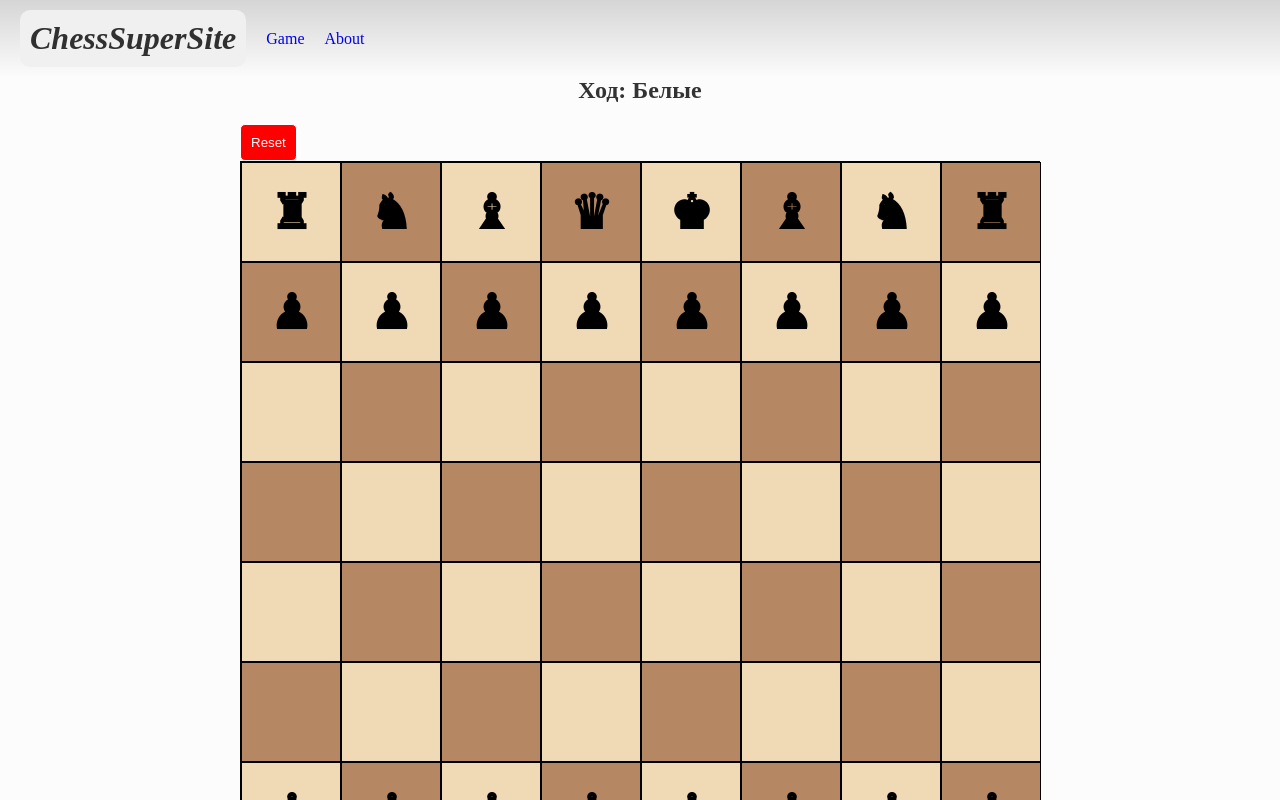
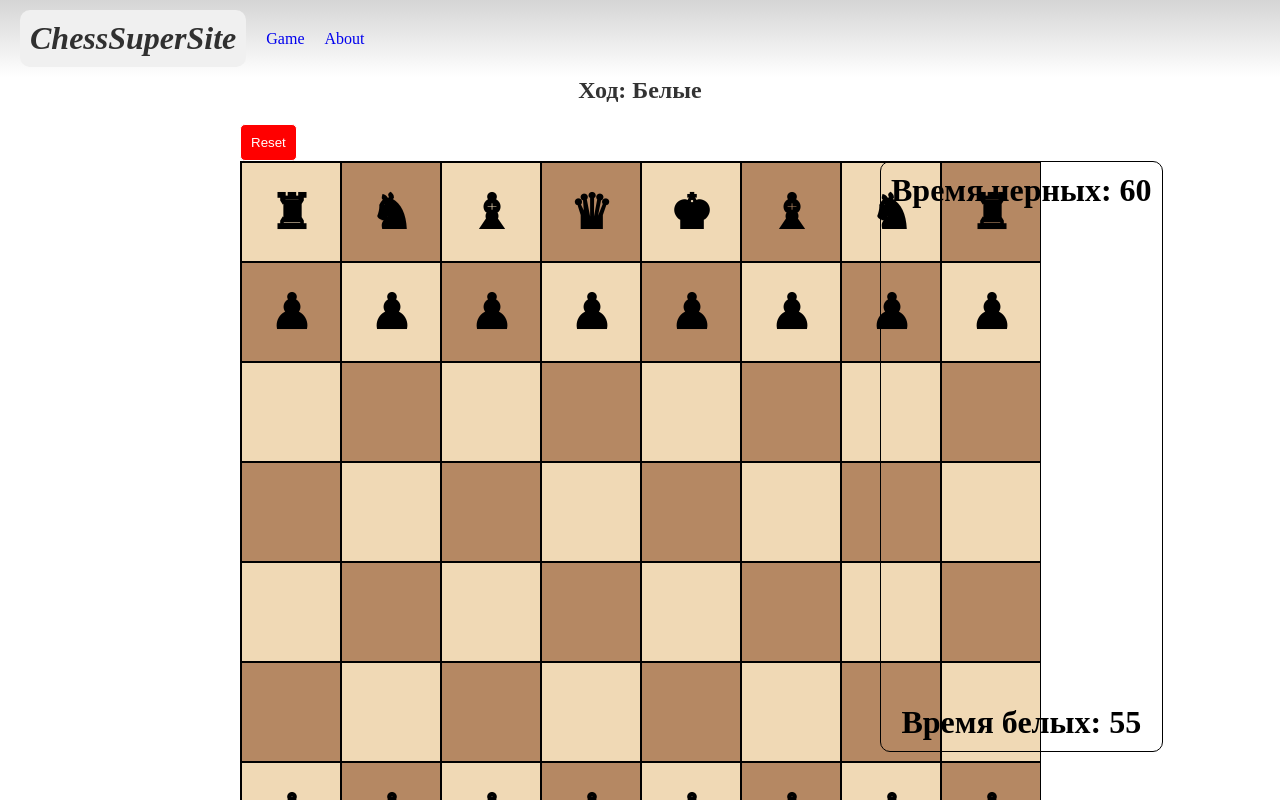
Before and after one commit to Nazhdache4ka/chess, a React (Vite) app: page /game in a window 1280 px wide. Shown: the top 800 px of the page. Built offline with nearby package versions, Linux system fonts and the light colour scheme.

Commit message:
add timer and button to MyBoard

```diff
--- a/src/App.css
+++ b/src/App.css
@@ -5,7 +5,7 @@
 }
 
 .app {
-  background-color: #fcfcfc;
+  background-color: white;
   display: flex;
   flex-direction: column;
   align-items: center;
@@ -15,7 +15,7 @@
 .navbar {
   width: 100%;
   padding: 10px;
-  background: linear-gradient(to top, #fcfcfc, #d5d5d5);
+  background: linear-gradient(to top, white, #d5d5d5);
   display: flex;
   flex-direction: row;
   align-items: center;
--- /dev/null
+++ b/src/components/Button/Button.tsx
@@ -0,0 +1,25 @@
+interface ButtonProps {
+    children: React.ReactNode;
+    onClick: () => void;
+}
+
+function Button({children, onClick}: ButtonProps) {
+    return (
+        <div>
+            <button
+            onClick={onClick}
+            style = {{
+                backgroundColor: 'red',
+                color: 'white',
+                border: '1px solid white',
+                padding: '10px',
+                borderRadius: '5px',
+            }}
+            >
+                {children}
+            </button>
+        </div>
+    )
+}
+
+export default Button;
--- a/src/components/MyBoard/MyBoard.tsx
+++ b/src/components/MyBoard/MyBoard.tsx
@@ -1,14 +1,15 @@
 import MyCell from '../MyCell/MyCell';
 import styles from './MyBoard.module.css';
+import Button from '../Button/Button';
 import { type IChessBoardElement, ChessPieceTeam } from '../../interfaces';
 import { useChessGame } from '../../hooks/use-chess-game';
 import { useHighlightedElements } from '../../hooks/use-highlighted-elements';
 import { useChessClickHandler } from '../../hooks/use-chess-click-handler';
 import { useSelectedElementCoordinates } from '../../hooks/use-selected-element-coordinates';
+import Timer from '../Timer/Timer';
 
 function MyBoard() {
-
-    const {elements, selectedId, currentPlayer, isCheck, castleRights, isCheckmateState, setSelectedId, handleMove, resetGame} = useChessGame();
+    const {elements, selectedId, currentPlayer, isCheck, castleRights, isCheckmateState, whiteTime, blackTime, setSelectedId, handleMove, resetGame} = useChessGame();
     const {selectedElement, selectedElementRow, selectedElementColumn} = useSelectedElementCoordinates(elements, selectedId);
     const {highlightedElements} = useHighlightedElements(elements, selectedElement, selectedElementRow, selectedElementColumn, currentPlayer, castleRights, isCheck);
     const {handleClick} = useChessClickHandler(selectedId, currentPlayer, selectedElement, highlightedElements, isCheckmateState, setSelectedId, handleMove);
@@ -18,21 +19,16 @@ function MyBoard() {
             <div className={styles.gameInfo}>
                 <h2>Ход: {currentPlayer === ChessPieceTeam.WHITE ? 'Белые' : 'Черные'}</h2>
                 {isCheckmateState ? <h3 style={{color: 'red', margin: '10px 0', display: 'inline-block'}}>Шах и мат!</h3> : isCheck && <h3 style={{color: 'red', margin: '10px 0', display: 'inline-block'}}>ШАХ!</h3>}
+                {whiteTime === 0 && <h3 style={{color: 'red', margin: '10px 0', display: 'inline-block'}}>Время белых истекло!</h3>}
+                {blackTime === 0 && <h3 style={{color: 'red', margin: '10px 0', display: 'inline-block'}}>Время черных истекло!</h3>}
             </div>
-            <button
-                onClick={() => {
-                    resetGame();
-                }}
-                style = {{
-                    backgroundColor: 'red',
-                    color: 'white',
-                    border: '1px solid white',
-                    padding: '10px',
-                    borderRadius: '5px',
-                }}
+            <Button
+                onClick={resetGame}
             >
                 Reset
-            </button>
+            </Button>
+            {/* todo: remove Timer and Button from here to GamePage*/}
+            <Timer whiteTime={whiteTime} blackTime={blackTime}/>
             <div className={styles.board}>
                 {elements.map((row: IChessBoardElement[], indexRow: number) => {
                     return row.map((element: IChessBoardElement, indexColumn: number) => {
--- /dev/null
+++ b/src/components/Timer/Timer.module.css
@@ -0,0 +1,12 @@
+.timer {
+    position: absolute;
+    margin-left: 50vw;
+    padding: 10px;
+    border: 1px solid #000;
+    border-radius: 10px;
+    display: flex;
+    flex-direction: column;
+    align-items: center;
+    justify-content: space-between;
+    height: 46.2vw;
+}
--- /dev/null
+++ b/src/components/Timer/Timer.tsx
@@ -0,0 +1,17 @@
+import styles from './Timer.module.css';
+
+interface TimerProps {
+    whiteTime: number;
+    blackTime: number;
+}
+
+function Timer({whiteTime, blackTime}: TimerProps) {
+    return (
+        <div className={styles.timer}>
+            <h1>Время черных: {blackTime}</h1>
+            <h1>Время белых: {whiteTime}</h1>
+        </div>
+    )
+}
+
+export default Timer;
--- a/src/hooks/use-chess-game.ts
+++ b/src/hooks/use-chess-game.ts
@@ -7,6 +7,7 @@ import { isKingChecked } from "../utils/game-rules/is-king-checked";
 import { fillChessBoard } from "../utils/fill-chess-board";
 import { isCheckmate } from "../utils/checkmate-logic/is-checkmate";
 import { initialCastleMovements } from "../models/initial-castle-movements";
+import { useGameTime } from "./use-game-time";
 
 export const useChessGame = () => {
     const [elements, setElements] = useState<IChessBoardElement[][]>(initialElements);
@@ -18,6 +19,7 @@ export const useChessGame = () => {
         white: initialCastleMovements,
         black: initialCastleMovements
     });
+    const {whiteTime, blackTime, resetTime} = useGameTime(currentPlayer, isCheckmateState);
 
 
     const handleMove = (fromId: string, toId: string) => {
@@ -36,6 +38,7 @@ export const useChessGame = () => {
         setCurrentPlayer(ChessPieceTeam.WHITE);
         setIsCheck(false);
         setIsCheckmateState(false);
+        resetTime();
         setCastleRights({
             white: initialCastleMovements,
             black: initialCastleMovements
@@ -62,6 +65,8 @@ export const useChessGame = () => {
         isCheck,
         castleRights,
         isCheckmateState,
+        whiteTime,
+        blackTime,
         setSelectedId,
         handleMove,
         resetGame,
--- /dev/null
+++ b/src/hooks/use-game-time.ts
@@ -0,0 +1,40 @@
+import { useEffect, useState } from "react";
+import { ChessPieceTeam } from "../interfaces";
+
+export const useGameTime = (player: ChessPieceTeam, isCheckmateState: boolean) => {
+    const [whiteTime, setWhiteTime] = useState<number>(60);
+    const [blackTime, setBlackTime] = useState<number>(60);
+
+    const resetTime = () => {
+        setWhiteTime(60);
+        setBlackTime(60);
+    }
+
+    useEffect(() => {
+        if (isCheckmateState) {
+            return;
+        }
+
+        const interval = setInterval(() => {
+            if (player === ChessPieceTeam.WHITE) {
+                setWhiteTime((prev) => {
+                    if (prev > 0) {
+                        return prev - 1;
+                    }
+                    return 0;
+                });
+            } else {
+                setBlackTime((prev) => {
+                    if (prev > 0) {
+                        return prev - 1;
+                    }
+                    return 0;
+                });
+            }
+        }, 1000);
+
+        return () => clearInterval(interval);
+    }, [player, isCheckmateState]);
+
+    return {whiteTime, blackTime, resetTime};
+}
```
Also changed, not shown: src/components/MyBoard/MyBoard.module.css (line endings or trailing spaces).
